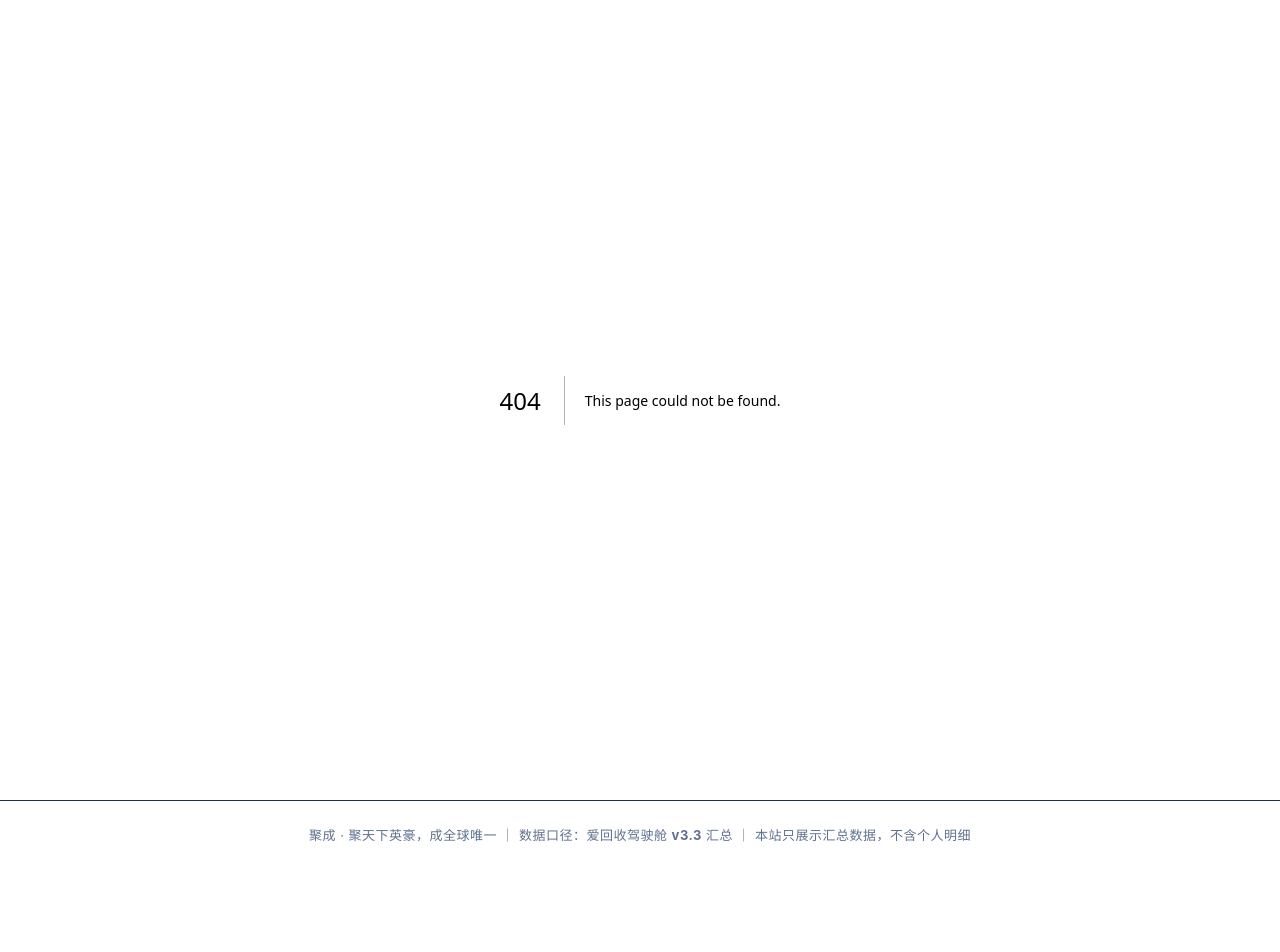
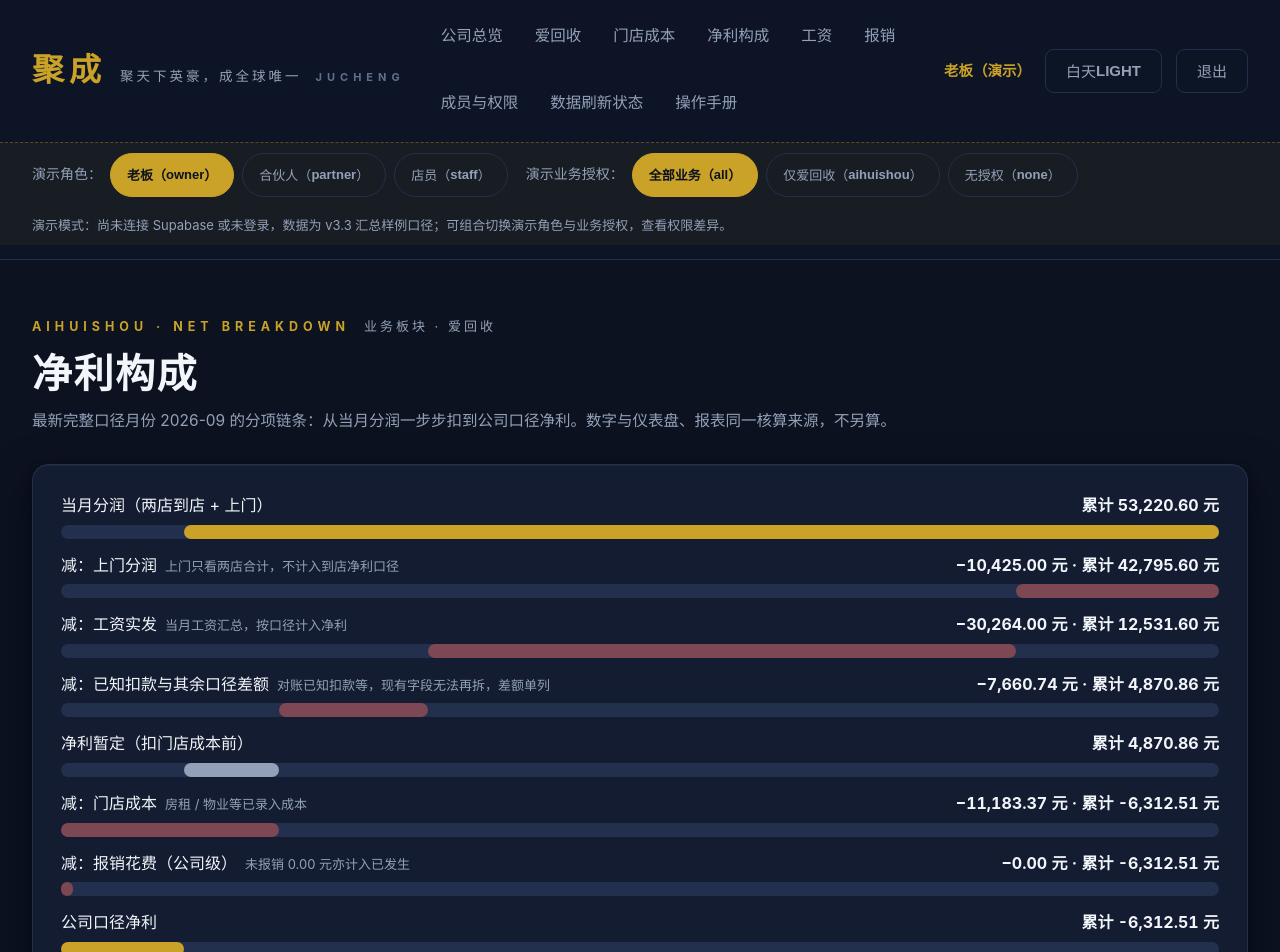
Before and after one commit to mzq1819341343-ux/jucheng-admin-web, a Next.js app: page /business/aihuishou/breakdown in a window 1280 px wide. Before the commit this address had no page. Shown: the top 952 px of the page. Before the commit the page ends 870 px from the top, so only its background shows below. Built offline with nearby package versions, Linux system fonts and the light colour scheme; no server answers; the database is empty.

Commit message:
指令46 B4：净利构成瀑布页（分润→上门剔除→工资→扣款差额→门店成本→报销→公司口径净利，staff 不渲染且直进拦截）

```diff
--- /dev/null
+++ b/app/business/aihuishou/breakdown/page.tsx
@@ -0,0 +1,142 @@
+import { redirect } from "next/navigation";
+import Nav from "@/components/Nav";
+import { getCurrentUser, getMetrics, canSeeSensitive, getStoreCosts, getExpenseOperatingInput } from "@/lib/data";
+import { buildOperatingMetrics } from "@/lib/operating";
+import { money2 } from "@/lib/format";
+
+export const dynamic = "force-dynamic";
+
+/**
+ * 指令46 B4：净利构成（瀑布）。
+ * 最新完整口径月份的分项链条，全部数字来自 monthly_metrics / store_costs /
+ * expense_claims 与 lib/operating 单一核算函数；无法再拆的差额单列并注明。
+ * 店员无净利权限：导航不渲染入口，直进重定向回总览。
+ */
+export default async function NetBreakdownPage() {
+  const user = await getCurrentUser();
+  if (!canSeeSensitive(user.role)) {
+    redirect("/?denied=breakdown");
+  }
+  const combined = await getMetrics("combined", user.role);
+  const wanda = await getMetrics("wanda", user.role);
+  const friendship = await getMetrics("friendship", user.role);
+  const costs = await getStoreCosts(user);
+  const expenseInput = await getExpenseOperatingInput(user);
+  const operating = buildOperatingMetrics({ metrics: combined.rows, storeCosts: costs, expenses: expenseInput });
+  const op = operating.latestComplete;
+
+  const storeRow = (month: string) =>
+    (wanda.rows.find((r) => r.month === month)?.profit ?? 0) +
+    (friendship.rows.find((r) => r.month === month)?.profit ?? 0);
+
+  type Step = { label: string; note?: string; delta: number | null; cumulative: number; kind: "start" | "delta" | "total" | "final" };
+  let steps: Step[] = [];
+  if (op && op.profit !== null && op.baseNetProfit !== null && op.companyNetProfit !== null) {
+    const storeProfit = storeRow(op.month);
+    const doorProfit = op.profit - storeProfit;
+    const wage = op.wageCost ?? 0;
+    const residual = storeProfit - wage - op.baseNetProfit;
+    const afterWage = storeProfit - wage;
+    steps = [
+      { label: `当月分润（两店到店 + 上门）`, delta: null, cumulative: op.profit, kind: "start" },
+      { label: "减：上门分润", note: "上门只看两店合计，不计入到店净利口径", delta: -doorProfit, cumulative: storeProfit, kind: "delta" },
+      { label: "减：工资实发", note: "当月工资汇总，按口径计入净利", delta: -wage, cumulative: afterWage, kind: "delta" },
+      { label: "减：已知扣款与其余口径差额", note: "对账已知扣款等，现有字段无法再拆，差额单列", delta: -residual, cumulative: op.baseNetProfit, kind: "delta" },
+      { label: "净利暂定（扣门店成本前）", delta: null, cumulative: op.baseNetProfit, kind: "total" },
+      { label: "减：门店成本", note: "房租 / 物业等已录入成本", delta: -op.storeCosts, cumulative: op.storeNetProfit ?? op.baseNetProfit - op.storeCosts, kind: "delta" },
+      { label: "减：报销花费（公司级）", note: `未报销 ${money2(op.expenseUnreimbursed)} 元亦计入已发生`, delta: -op.expenseTotal, cumulative: op.companyNetProfit, kind: "delta" },
+      { label: "公司口径净利", delta: null, cumulative: op.companyNetProfit, kind: "final" },
+    ];
+  }
+
+  const values = steps.map((s) => s.cumulative);
+  const maxV = Math.max(0, ...values);
+  const minV = Math.min(0, ...values);
+  const span = maxV - minV || 1;
+  const pos = (v: number) => ((v - minV) / span) * 100;
+
+  return (
+    <>
+      <Nav user={user} />
+      <main className="container">
+        <div className="eyebrow">
+          <span className="en">AIHUISHOU · NET BREAKDOWN</span>
+          <span className="eyebrow-cn">业务板块 · 爱回收</span>
+        </div>
+        <h1 className="page-title">净利构成</h1>
+        <p className="page-desc">
+          {op
+            ? `最新完整口径月份 ${op.month} 的分项链条：从当月分润一步步扣到公司口径净利。`
+            : "暂无完整口径月份，待净利暂定补齐后出图。"}
+          数字与仪表盘、报表同一核算来源，不另算。
+        </p>
+
+        {steps.length > 0 ? (
+          <div className="card">
+            <div style={{ display: "grid", gap: 14 }}>
+              {steps.map((s, i) => {
+                const prev = i === 0 ? 0 : steps[i - 1].cumulative;
+                const from = s.kind === "delta" ? Math.min(pos(prev), pos(s.cumulative)) : pos(Math.min(0, s.cumulative));
+                const width =
+                  s.kind === "delta"
+                    ? Math.abs(pos(s.cumulative) - pos(prev))
+                    : Math.abs(pos(s.cumulative) - pos(0));
+                const barColor =
+                  s.kind === "start" || s.kind === "final"
+                    ? "var(--gold)"
+                    : s.kind === "total"
+                      ? "var(--text-secondary, #93A1B8)"
+                      : "rgba(201, 90, 90, 0.55)";
+                return (
+                  <div key={i}>
+                    <div style={{ display: "flex", justifyContent: "space-between", gap: 12, flexWrap: "wrap" }}>
+                      <span>
+                        {s.label}
+                        {s.note ? <span className="kpi-sub" style={{ marginLeft: 8 }}>{s.note}</span> : null}
+                      </span>
+                      <strong style={{ fontVariantNumeric: "tabular-nums" }}>
+                        {s.delta !== null ? `−${money2(Math.abs(s.delta))} 元 · ` : ""}
+                        累计 {money2(s.cumulative)} 元
+                      </strong>
+                    </div>
+                    <div
+                      aria-hidden
+                      style={{
+                        position: "relative",
+                        height: 14,
+                        borderRadius: 7,
+                        background: "var(--border)",
+                        opacity: 1,
+                        marginTop: 6,
+                      }}
+                    >
+                      <div
+                        style={{
+                          position: "absolute",
+                          top: 0,
+                          bottom: 0,
+                          left: `${from}%`,
+                          width: `${Math.max(1, width)}%`,
+                          background: barColor,
+                          borderRadius: 7,
+                        }}
+                      />
+                    </div>
+                  </div>
+                );
+              })}
+            </div>
+            <p className="page-desc" style={{ marginTop: 16, marginBottom: 0 }}>
+              口径：净利暂定为到店口径（已扣工资分摊与已知扣款），上门分润不计入；门店成本与报销花费在此页继续向下扣减，
+              得到与仪表盘一致的公司口径净利。其余月份净利口径未补齐，暂不出图，不估算。
+            </p>
+          </div>
+        ) : (
+          <div className="card">
+            <p className="empty">暂无可展示的净利构成。</p>
+          </div>
+        )}
+      </main>
+    </>
+  );
+}
--- a/components/Nav.tsx
+++ b/components/Nav.tsx
@@ -34,6 +34,9 @@ export default async function Nav({ user }: { user: CurrentUser }) {
           {showAihuishou && user.role !== "staff" ? (
             <Link href="/business/aihuishou/costs">门店成本</Link>
           ) : null}
+          {showAihuishou && user.role !== "staff" ? (
+            <Link href="/business/aihuishou/breakdown">净利构成</Link>
+          ) : null}
           <Link href="/salary">{user.role === "staff" ? "我的薪酬" : "工资"}</Link>
           <Link href="/expenses">报销</Link>
           <Link href="/members">成员与权限</Link>
```
